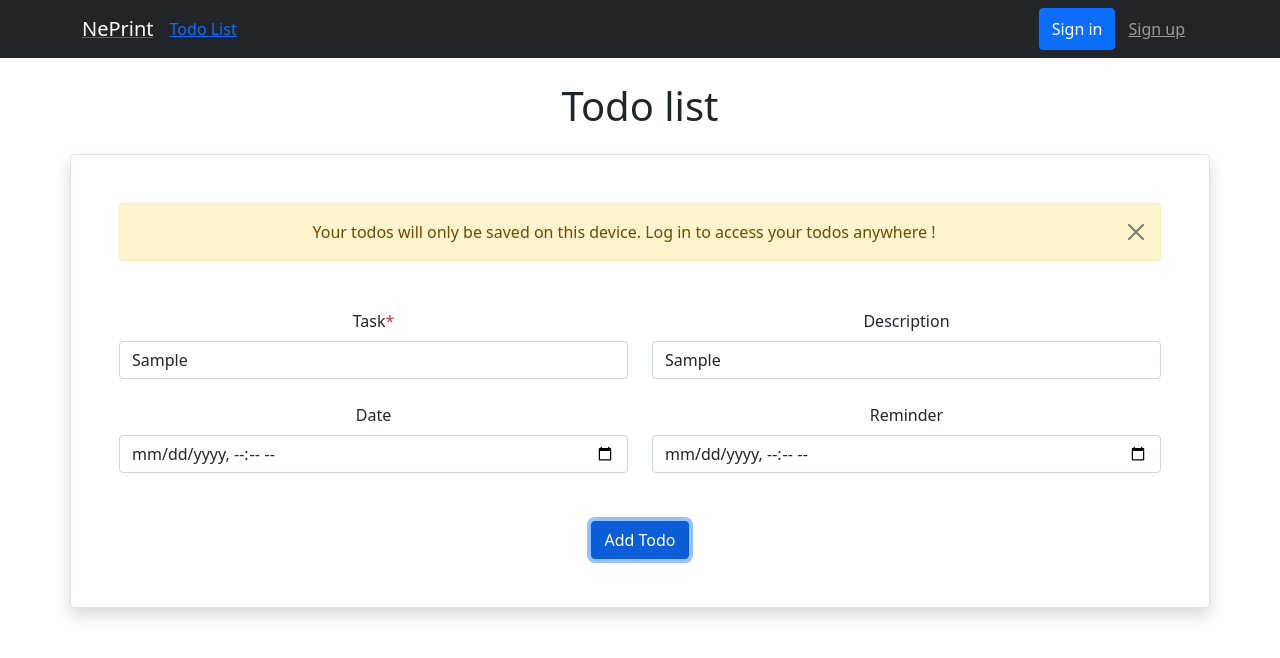
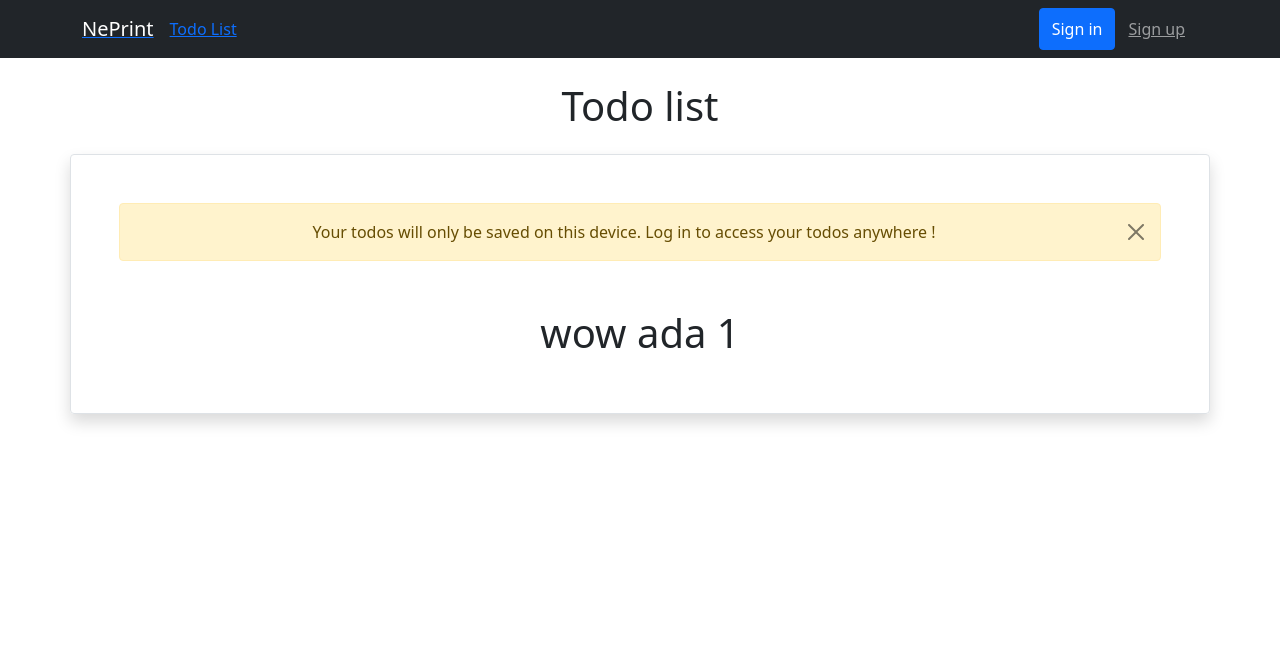
Before and after one commit to ujikstark/personal-website, a React (Create React App) app in the folder frontend-react/: page /todo in a window 1280 px wide. Both pictures are taken after typing "Sample", "Sample" into the empty fields and a click on the button "Add Todo". Shown: the top 658 px of the page. Built offline with nearby package versions, Linux system fonts and the light colour scheme.

Commit message:
handle add button

```diff
--- a/frontend-react/src/components/TodoContainer.js
+++ b/frontend-react/src/components/TodoContainer.js
@@ -1,14 +1,18 @@
-import React from "react";
+import React, { useState } from "react";
 import { Alert, Container } from "react-bootstrap";
 import TodoTable from "./TodoTable";
 
 function TodoContainer() {
+
+    const [todos, setTodos] = useState([]);
+
+
     return (
         <Container className="shadow border rounded p-5">
             <Alert className="mb-5" variant="warning" dismissible>
                 Your todos will only be saved on this device. Log in to access your todos anywhere !
             </Alert>
-            <TodoTable/>
+            <TodoTable todos={todos} setTodos={setTodos}/>
         </Container>
     );
 }
--- a/frontend-react/src/components/TodoForm.js
+++ b/frontend-react/src/components/TodoForm.js
@@ -1,36 +1,60 @@
-import React from "react";
+import React, { useState } from "react";
 import { Form, Col, Row, Button } from "react-bootstrap";
 
-function TodoForm () {
+function TodoForm ({ todos, setTodos, todo }) {
+
+    const [newTodo, setNewTodo] = useState({});
+
+
+    const handleSubmit =  (e) => {
+        e.preventDefault();
+
+        setTodos({
+            ...todos,
+            newTodo
+        })
+
+    }
+
+    const handleChange = e => {
+        let { name, value } = e.target;
+        setNewTodo({
+            [name]: value
+        });
+    }
+
     return (
-        <Form as={Row}>
+
+        <Form onSubmit={handleSubmit}>
+            <Row>
                 <Form.Group className="mb-4" as={Col} md={6} >
                     <Form.Label>Task<span className="ml-1 text-danger">*</span></Form.Label>
                     <Form.Control
-                    id="name" name="name" type="text" placeholder="A task"/>
+                        onChange={handleChange} value={newTodo.name} id="name" name="name" type="text" placeholder="A task" />
                     <Form.Control.Feedback type="invalid"></Form.Control.Feedback>
                 </Form.Group>
                 <Form.Group className="mb-4" as={Col} md={6} >
                     <Form.Label>Description</Form.Label>
                     <Form.Control
-                    id="description" name="description" type="text" placeholder="A Description"/>
+                        onChange={handleChange} value={newTodo.description} id="description" name="description" type="text" placeholder="A Description"/>
                     <Form.Control.Feedback type="invalid"></Form.Control.Feedback>
                 </Form.Group>
                 <Form.Group className="mb-5" as={Col} sm={6} >
                     <Form.Label>Date</Form.Label>
                     <Form.Control
-                    id="date" name="date" type="datetime-local"/>
+                        onChange={handleChange} value={newTodo.date} id="date" name="date" type="datetime-local"/>
                     <Form.Control.Feedback type="invalid"></Form.Control.Feedback>
                 </Form.Group>
                 <Form.Group className="mb-5" as={Col} sm={6} >
                     <Form.Label>Reminder</Form.Label>
                     <Form.Control
-                    id="reminder" name="reminder" type="datetime-local"/>
+                        onChange={handleChange} value={newTodo.reminder} id="reminder" name="reminder" type="datetime-local"/>
                     <Form.Control.Feedback type="invalid"></Form.Control.Feedback>
                 </Form.Group>
                 <Col>
-                <Button>Add Todo</Button>
+                    <Button type="submit">Add Todo</Button>
                 </Col>
+            </Row>
         </Form>
     )
 }
--- a/frontend-react/src/components/TodoTable.js
+++ b/frontend-react/src/components/TodoTable.js
@@ -1,8 +1,16 @@
 import React from "react"
 import TodoForm from "./TodoForm";
 
-function TodoTable() {
-    return <TodoForm/>
+function TodoTable({ todos, setTodos }) {
+
+    if (!Object.keys(todos).length) {
+        return <TodoForm todos={todos} setTodos={setTodos} todo={{}}/>
+    }
+
+    return <h1>wow ada 1</h1>
+
+
+
 }
 
 export default TodoTable;
```
Lines whose indentation alone changed are shown as unchanged.
